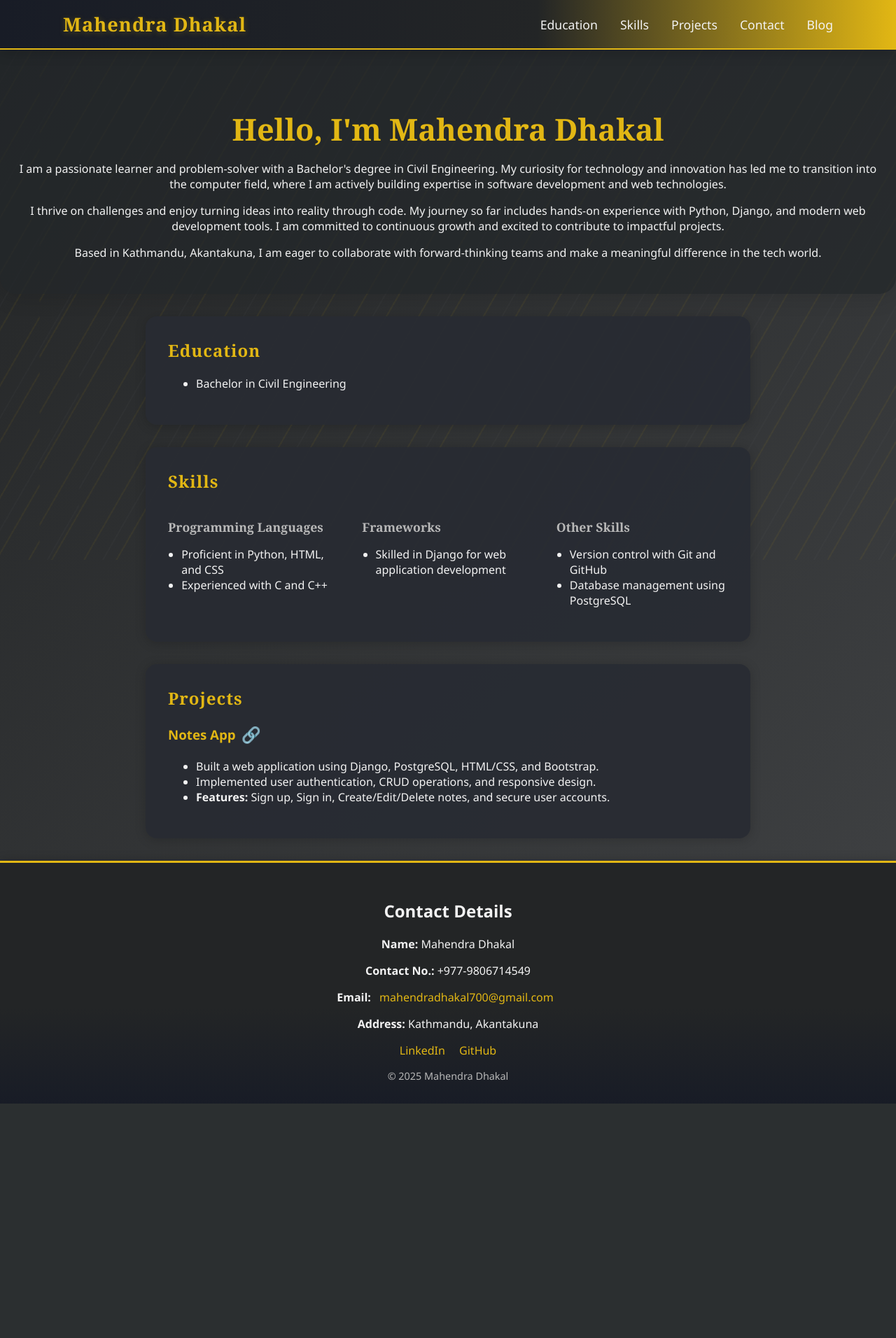
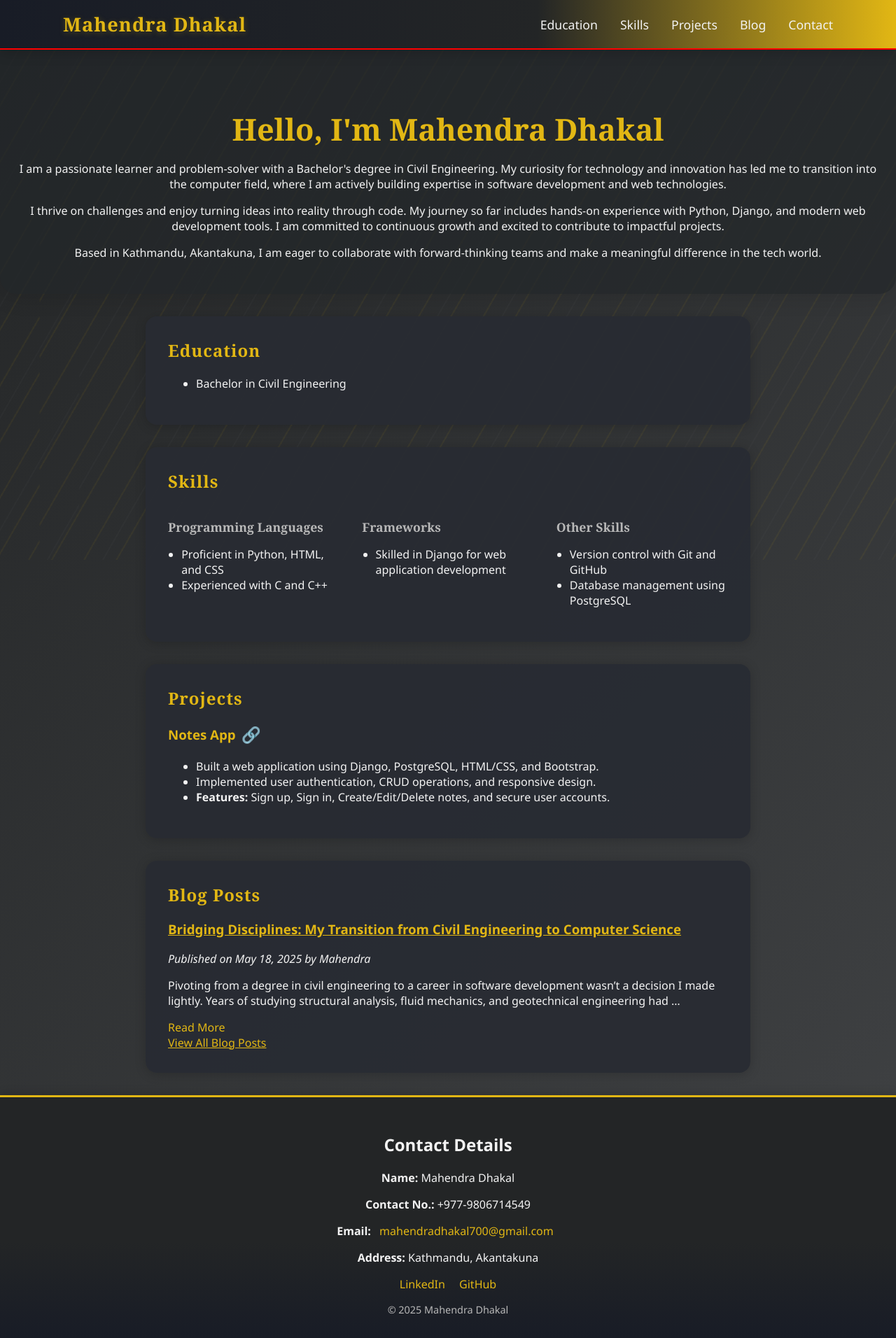
Before and after one commit to mahendra-dhakal/Personal-Portfolio, a Django app: page / in a window 1280 px wide. Shown: the whole page at 70% size. Before the commit the page ends 1577 px from the top, so only its background shows below. Run offline with Django 5.2, Linux system fonts and the light colour scheme; data comes from the database, SQL or seed files in the repository.

Commit message:
changes made for visual appearance

```diff
--- a/blog/templates/details.html
+++ b/blog/templates/details.html
@@ -18,8 +18,8 @@
                 <li><a href="{% url 'index' %}#education">Education</a></li>
                 <li><a href="{% url 'index' %}#skills">Skills</a></li>
                 <li><a href="{% url 'index' %}#projects">Projects</a></li>
+                <li><a href="{% url 'index' %}#recent-blogs">Blog</a></li>
                 <li><a href="{% url 'index' %}#contact">Contact</a></li>
-                <li><a href="{% url 'blog-list' %}">Blog</a></li>
             </ul>
             <div class="menu-toggle">☰</div>
         </nav>
--- a/blog/templates/list.html
+++ b/blog/templates/list.html
@@ -19,7 +19,7 @@
                 <li><a href="{% url 'index' %}#skills">Skills</a></li>
                 <li><a href="{% url 'index' %}#projects">Projects</a></li>
                 <li><a href="{% url 'index' %}#contact">Contact</a></li>
-                <li><a href="{% url 'blog-list' %}">Blog</a></li>
+                <li><a href="{% url 'index' %}#recent-blogs">Blog</a></li>
             </ul>
             <div class="menu-toggle">☰</div>
         </nav>
@@ -31,6 +31,7 @@
             <h3><a href="{% url 'blog_detail' post.id %}">{{ post.title }}</a></h3>
             <p>Published on {{ post.created_on|date:"F d, Y" }} by {{ post.author }}</p>
             <p>{{ post.content|truncatewords:30 }}</p>
+            <a href="{% url 'blog_detail' post.id %}" style="color:#61dafb;">Read More</a>
         </div>
         {% empty %}
         <p>No blog posts available.</p>
--- a/blog/views.py
+++ b/blog/views.py
@@ -1,5 +1,9 @@
 from django.shortcuts import render, get_object_or_404
 from .models import BlogPost
+
+def home(request):
+    recent_posts = BlogPost.objects.order_by('-created_on')[:3]  # Show 3 recent posts
+    return render(request, 'index.html', {'recent_posts': recent_posts})
 
 def blog_list(request):
     posts = BlogPost.objects.all().order_by('-created_on')
--- a/portfolio/urls.py
+++ b/portfolio/urls.py
@@ -16,12 +16,11 @@ Including another URLconf
 """
 from django.contrib import admin
 from django.urls import path
-from blog.views import blog_list, blog_detail
-from django.views.generic import TemplateView
+from blog.views import blog_list, blog_detail, home
 
 urlpatterns = [
     path('admin/', admin.site.urls),
-    path('', TemplateView.as_view(template_name='index.html'), name='index'),  #templateView is a generic class-based view that renders a template without needing to define a separate view function. It is useful for static pages.
+    path('', home, name='index'),  # Use the new home view
     path('blog/', blog_list, name='blog-list'),
     path('blog/<int:post_id>/', blog_detail, name='blog_detail'),
 ]
--- a/static/css/style.css
+++ b/static/css/style.css
@@ -46,7 +46,7 @@ body::before {
 header {
     background: linear-gradient(90deg, #181c26 0%, #232526 60%, #e2b714 100%);
     box-shadow: 0 4px 18px rgba(0, 0, 0, 0.18);
-    border-bottom: 2px solid #e2b714;
+    border-bottom: 2px solid red;
     position: sticky;
     top: 0;
     z-index: 10;
@@ -197,6 +197,30 @@ footer {
     margin-top: 1rem;
 }
 
+/* Add scroll offset for anchor targets so headings are visible below sticky header */
+section.card,
+section.showcase {
+    scroll-margin-top: 160px;
+    /* Try 150px, 160px, or higher if needed */
+}
+
+section {
+    scroll-margin-top: 160px;
+}
+
+/* Read More Link Styles */
+.read-more-link {
+    color: #e2b714;
+    text-decoration: none;
+    font-weight: 500;
+    transition: color 0.2s;
+}
+
+.read-more-link:hover {
+    color: #61dafb;
+    text-decoration: underline;
+}
+
 /* Responsive Styles */
 @media (max-width: 800px) {
     .navbar {
--- a/templates/index.html
+++ b/templates/index.html
@@ -17,8 +17,8 @@
                 <li><a href="#education">Education</a></li>
                 <li><a href="#skills">Skills</a></li>
                 <li><a href="#projects">Projects</a></li>
+                <li><a href="#recent-blogs">Blog</a></li>
                 <li><a href="#contact">Contact</a></li>
-                <li><a href="{% url 'blog-list' %}">Blog</a></li>
             </ul>
             <div class="menu-toggle" id="mobile-menu">&#9776;</div>
         </nav>
@@ -90,6 +90,26 @@
                 </ul>
             </div>
         </section>
+        <section id="recent-blogs" class="card">
+            <h2>Blog Posts</h2>
+            {% if recent_posts %}
+            {% for post in recent_posts %}
+            <div class="project">
+                <h3>
+                    <a href="{% url 'blog_detail' post.id %}">{{ post.title }}</a>
+                </h3>
+                <p>
+                    <em>Published on {{ post.created_on|date:"F d, Y" }} by {{ post.author }}</em>
+                </p>
+                <p>{{ post.content|truncatewords:30 }}</p>
+                <a href="{% url 'blog_detail' post.id %}" class="read-more-link">Read More</a>
+            </div>
+            {% endfor %}
+            <a href="{% url 'blog-list' %}" class="btn" style="color:#e2b714;">View All Blog Posts</a>
+            {% else %}
+            <p>No blog posts yet.</p>
+            {% endif %}
+        </section>
     </main>
     <footer id="contact">
         <div class="footer-content">
```
